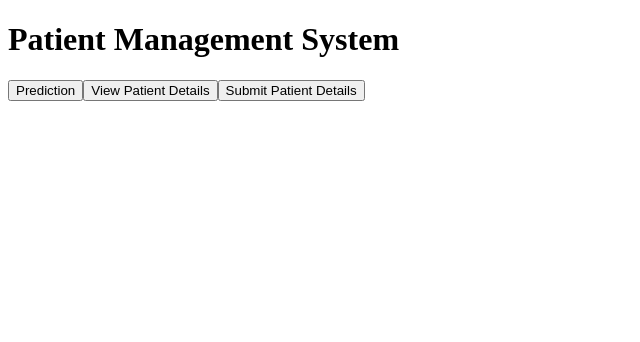
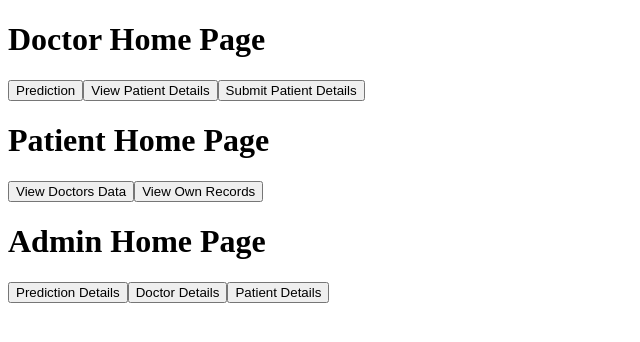
Before and after one commit to pradeep512/CO227_Project, a React (Vite) app in the folder FrontEnd/: page /home in a window 1280 px wide. Shown: the top 342 px of the page, without its empty margins (0-640 px from the left). Built offline with nearby package versions, Linux system fonts and the light colour scheme.

Commit message:
Home Pages are created.

```diff
--- a/FrontEnd/src/App.jsx
+++ b/FrontEnd/src/App.jsx
@@ -11,6 +11,12 @@ import Prediction from './Pages/Prediction'; // Adjust paths and components
 import PatientData from './Pages/PatientData';
 import SubmitPatientDetails from './Pages/SubmitPatientDetails';
 import Dashboard from "./Pages/DoctorHomePage";
+import PatientsHomePage from "./Pages/PatientHomePage";
+import ViewDoctorsData from "./Pages/ViewDoctorsData";
+import ViewOwnRecords from "./Pages/ViewOwnRecords";
+import AdminPredictionDetails from "./Pages/AdminPredictionDetails";
+import AdminDoctorDetails from "./Pages/AdminDoctorDetails";
+import AdminPatientDetails from "./Pages/AdminPatientDetails";
 
 function App() {
     // let Component;
@@ -60,10 +66,17 @@ function App() {
                 <Route path="/homeusers" element={<HomeUsersPage />} />
 
 
+                <Route path="/" element={<PatientsHomePage />} />
                 <Route path="/" element={<Dashboard />} />
                 <Route path="/prediction" element={<Prediction />} />
                 <Route path="/view-patient-details" element={<PatientData />} />
                 <Route path="/submit-patient-details" element={<SubmitPatientDetails />} />
+                <Route path="/view-doctors-data" element={<ViewDoctorsData />} />
+                <Route path="/view-own-records" element={<ViewOwnRecords />} />
+                <Route path="/prediction-details" element={<AdminPredictionDetails />} /> {/* Prediction Details Page */}
+                <Route path="/doctor-details" element={<AdminDoctorDetails />} /> {/* Doctor Details Page */}
+                <Route path="/patient-details" element={<AdminPatientDetails />} /> {/* Patient Details Page */}
+
             </Routes>
             </BrowserRouter>
         </div>
--- /dev/null
+++ b/FrontEnd/src/Pages/AdminDoctorDetails.jsx
@@ -0,0 +1,18 @@
+import React from 'react'
+import GetPatientById from '../components/GetPatientById'
+import FetchAllPatients from '../components/GetAllPatients'
+import DoctorPatients from '../components/GetRegisteredPatientsForDoctor'
+import SearchDoctors from '../components/SearchDoctors'
+import SearchPatients from '../components/SearchPatients'
+
+const AdminDoctorDetails = () => {
+  return (
+    <div>
+      Patient's Details
+      <DoctorPatients />
+      <SearchDoctors />
+    </div>
+  )
+}
+
+export default AdminDoctorDetails
--- /dev/null
+++ b/FrontEnd/src/Pages/AdminHomePage.jsx
@@ -0,0 +1,51 @@
+import React from 'react';
+import { useNavigate } from 'react-router-dom';
+
+const AdminHomePage = () => {
+  const navigate = useNavigate();
+
+  // Handler functions for button clicks
+  const handlePredictionDetails = () => {
+    navigate('/prediction-details');
+  };
+
+  const handleDoctorDetails = () => {
+    navigate('/doctor-details');
+  };
+
+  const handlePatientDetails = () => {
+    navigate('/patient-details');
+  };
+
+  return (
+    <div className="dashboard min-h-screen bg-gradient-to-r from-blue-400 via-green-500 to-yellow-500 flex flex-col items-center justify-center p-8">
+      <h1 className="text-center text-4xl font-extrabold text-white mb-8 shadow-md p-4 rounded-md">
+        Admin Home Page
+      </h1>
+      <div className="flex flex-col items-center gap-6">
+        <button
+          onClick={handlePredictionDetails}
+          className="w-60 bg-purple-600 hover:bg-purple-700 text-white font-semibold py-3 px-6 rounded-lg shadow-lg transform hover:scale-105 transition-transform duration-300 ease-in-out"
+        >
+          Prediction Details
+        </button>
+
+        <button
+          onClick={handleDoctorDetails}
+          className="w-60 bg-indigo-600 hover:bg-indigo-700 text-white font-semibold py-3 px-6 rounded-lg shadow-lg transform hover:scale-105 transition-transform duration-300 ease-in-out"
+        >
+          Doctor Details
+        </button>
+
+        <button
+          onClick={handlePatientDetails}
+          className="w-60 bg-teal-600 hover:bg-teal-700 text-white font-semibold py-3 px-6 rounded-lg shadow-lg transform hover:scale-105 transition-transform duration-300 ease-in-out"
+        >
+          Patient Details
+        </button>
+      </div>
+    </div>
+  );
+};
+
+export default AdminHomePage;
--- /dev/null
+++ b/FrontEnd/src/Pages/AdminPatientDetails.jsx
@@ -0,0 +1,20 @@
+import React from 'react'
+import GetPatientById from '../components/GetPatientById'
+import FetchAllPatients from '../components/GetAllPatients'
+import DoctorPatients from '../components/GetRegisteredPatientsForDoctor'
+import SearchDoctors from '../components/SearchDoctors'
+import SearchPatients from '../components/SearchPatients'
+
+const AdminPatientDetails = () => {
+  return (
+    <div>
+      Patient's Details
+      <GetPatientById/>
+      <FetchAllPatients />
+      <DoctorPatients />
+      <SearchPatients />
+    </div>
+  )
+}
+
+export default AdminPatientDetails
--- /dev/null
+++ b/FrontEnd/src/Pages/AdminPredictionDetails.jsx
@@ -0,0 +1,16 @@
+import React from 'react'
+import GetPatientById from '../components/GetPatientById'
+import FetchAllPatients from '../components/GetAllPatients'
+import DoctorPatients from '../components/GetRegisteredPatientsForDoctor'
+import SearchDoctors from '../components/SearchDoctors'
+import SearchPatients from '../components/SearchPatients'
+
+const AdminPredictionDetails = () => {
+  return (
+    <div>
+      <DoctorPatients />
+    </div>
+  )
+}
+
+export default AdminPredictionDetails
--- a/FrontEnd/src/Pages/DoctorHomePage.jsx
+++ b/FrontEnd/src/Pages/DoctorHomePage.jsx
@@ -20,7 +20,7 @@ const Dashboard = () => {
   return (
     <div className="dashboard min-h-screen bg-gradient-to-r from-purple-400 via-pink-500 to-red-500 flex flex-col items-center justify-center p-8">
       <h1 className="text-center text-4xl font-extrabold text-white mb-8 shadow-md p-4 rounded-md">
-        Patient Management System
+        Doctor Home Page
       </h1>
       <div className="flex flex-col items-center gap-6">
         <button
--- a/FrontEnd/src/Pages/HomePage.jsx
+++ b/FrontEnd/src/Pages/HomePage.jsx
@@ -18,6 +18,9 @@ import SearchPatients from "../components/SearchPatients";
 import RegisterPatientToDoctor from "../components/RegisterPatientsForDoctor";
 import PredictionResult from "../components/PredictionResult";
 import Dashboard from "./DoctorHomePage";
+import PatientsHomePage from "./PatientHomePage";
+import AdminHomePage from "./AdminHomePage";
+
 
 
 export default function HomePage() {
@@ -45,6 +48,8 @@ export default function HomePage() {
       <hr/>
       <PredictionResult/> */}
       <Dashboard/>
+      <PatientsHomePage/>
+      <AdminHomePage/>
 
     </div>
   );
--- /dev/null
+++ b/FrontEnd/src/Pages/PatientHomePage.jsx
@@ -0,0 +1,40 @@
+import React from 'react';
+import { useNavigate } from 'react-router-dom';
+
+const PatientsHomePage = () => {
+  const navigate = useNavigate();
+
+  // Handler functions for button clicks
+  const handleViewDoctorsData = () => {
+    navigate('/view-doctors-data'); // Adjust the route as per your application
+  };
+
+  const handleViewOwnRecords = () => {
+    navigate('/view-own-records'); // Adjust the route as per your application
+  };
+
+  return (
+    <div className="patients-home min-h-screen bg-gradient-to-r from-purple-400 via-pink-500 to-red-500 flex flex-col items-center justify-center p-8">
+      <h1 className="text-center text-4xl font-extrabold text-white mb-8 shadow-md p-4 rounded-md">
+        Patient Home Page
+      </h1>
+      <div className="flex flex-col items-center gap-6">
+        <button
+          onClick={handleViewDoctorsData}
+          className="w-60 bg-indigo-600 hover:bg-indigo-700 text-white font-semibold py-3 px-6 rounded-lg shadow-lg transform hover:scale-105 transition-transform duration-300 ease-in-out"
+        >
+          View Doctors Data
+        </button>
+
+        <button
+          onClick={handleViewOwnRecords}
+          className="w-60 bg-teal-600 hover:bg-teal-700 text-white font-semibold py-3 px-6 rounded-lg shadow-lg transform hover:scale-105 transition-transform duration-300 ease-in-out"
+        >
+          View Own Records
+        </button>
+      </div>
+    </div>
+  );
+};
+
+export default PatientsHomePage;
--- /dev/null
+++ b/FrontEnd/src/Pages/ViewDoctorsData.jsx
@@ -0,0 +1,21 @@
+import React from 'react'
+import GetPatientById from '../components/GetPatientById'
+import FetchAllPatients from '../components/GetAllPatients'
+import DoctorPatients from '../components/GetRegisteredPatientsForDoctor'
+import SearchDoctors from '../components/SearchDoctors'
+import SearchPatients from '../components/SearchPatients'
+
+const ViewDoctorsData = () => {
+  return (
+    <div>
+      Patient's Details
+
+
+      <DoctorPatients />
+      <SearchDoctors />
+
+    </div>
+  )
+}
+
+export default ViewDoctorsData
--- /dev/null
+++ b/FrontEnd/src/Pages/ViewOwnRecords.jsx
@@ -0,0 +1,19 @@
+import React from 'react'
+import GetPatientById from '../components/GetPatientById'
+import FetchAllPatients from '../components/GetAllPatients'
+import DoctorPatients from '../components/GetRegisteredPatientsForDoctor'
+import SearchDoctors from '../components/SearchDoctors'
+import SearchPatients from '../components/SearchPatients'
+
+const ViewOwnRecords = () => {
+  return (
+    <div>
+      Patient's Details
+      <GetPatientById/>
+      <FetchAllPatients />
+      <SearchPatients />
+    </div>
+  )
+}
+
+export default ViewOwnRecords
```
